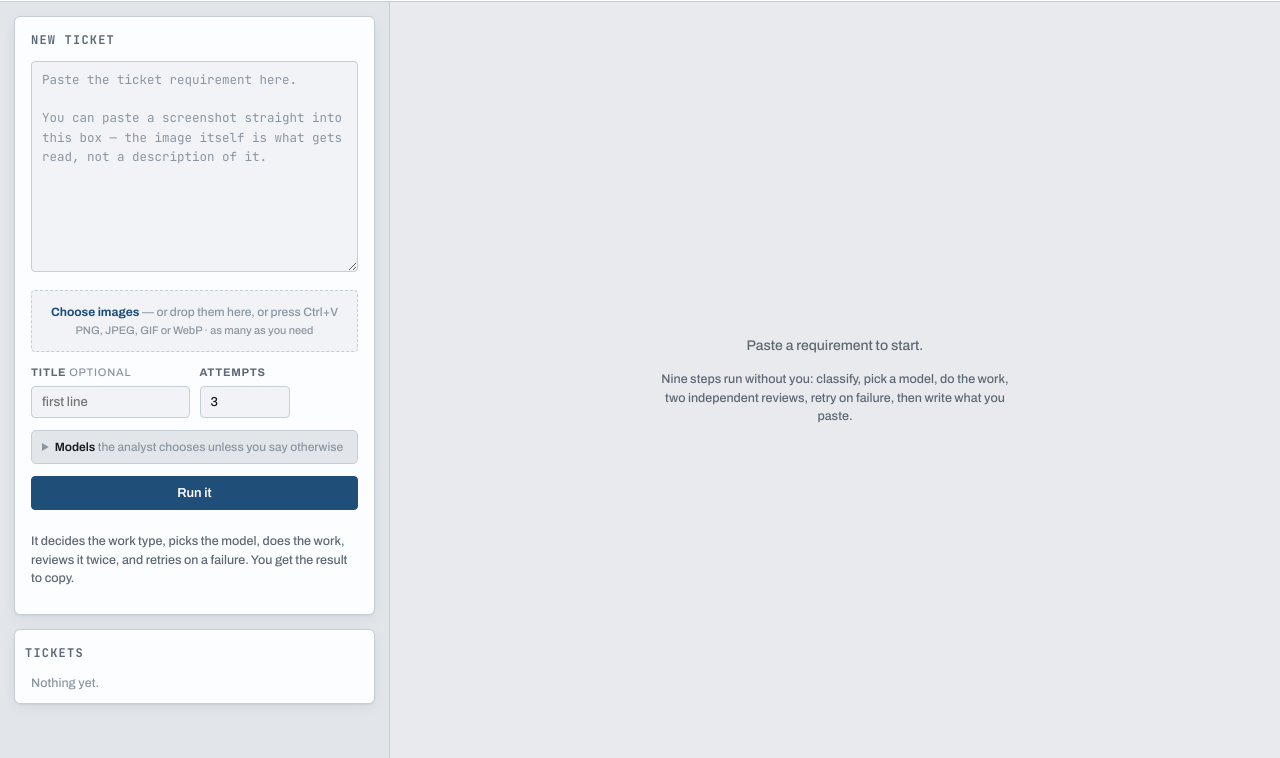
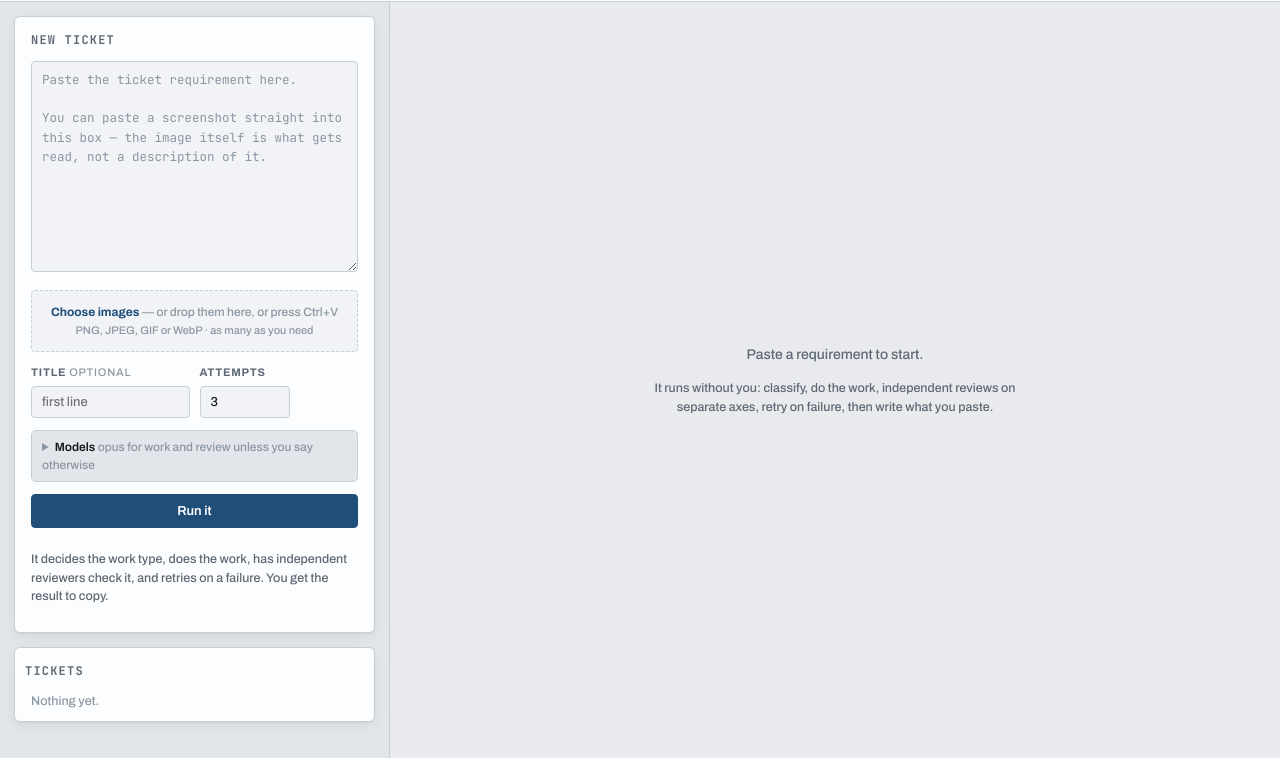
Before and after one commit to Midas20/agentteam, an Electron app: page app/public/index.html in a window 1280 px wide. Shown: the part 42-800 px from the top of the page. Drawn offline with Linux system fonts and the light colour scheme; no server answers.

Commit message:
docs(ui): drop references to the removed model analyst
The new-ticket form, the empty-state panel and a toast still described an
analyst that picks models, and "reviews it twice" - that stage is gone and
reviewers are now configurable. The app README now describes the opus
default, 2 to 4 reviewers on separate axes, and the Agent structure tab.

Co-Authored-By: Claude Opus 5 (1M context) <noreply@anthropic.com>

```diff
--- a/app/public/app.js
+++ b/app/public/app.js
@@ -165,8 +165,8 @@ function renderDetail() {
     // for something that cannot run yet.
     const needsAuth = !STATE.env?.credentials;
     main.innerHTML = `<div class="placeholder"><p>Paste a requirement to start.</p>
-      <p class="muted small">Nine steps run without you: classify, pick a model, do the work,
-      two independent reviews, retry on failure, then write what you paste.</p>
+      <p class="muted small">It runs without you: classify, do the work, independent reviews
+      on separate axes, retry on failure, then write what you paste.</p>
       ${needsAuth ? `<div class="signin-call">
         <h3>Sign in first</h3>
         <p class="muted small">Nothing can run until this app can reach Claude. Sign in with
@@ -599,7 +599,7 @@ wireRoster();
 connect();
 
 
-/** What the new-ticket form's five selects say, with 'auto' meaning "leave it to the analyst". */
+/** What the new-ticket form's five selects say, with 'auto' meaning "the stage's own default". */
 function formPins() {
   const out = {};
   for (const [stage] of PIN_STAGES) {
@@ -629,7 +629,7 @@ function wireTicketControls(node, t) {
         try {
           await api('/api/models', { method: 'POST', headers: { 'content-type': 'application/json' },
             body: JSON.stringify({ id: t.id, models: { [sel.dataset.stage]: sel.value } }) });
-          toast(sel.value === 'auto' ? 'Back to the analyst’s choice' : `Pinned to ${sel.value}`);
+          toast(sel.value === 'auto' ? 'Back to the default model' : `Pinned to ${sel.value}`);
         } catch (e) { toast(e.message); }
       };
     }
--- a/app/public/index.html
+++ b/app/public/index.html
@@ -49,7 +49,7 @@ You can paste a screenshot straight into this box — the image itself is what g
         </div>
 
         <details id="modelpins" class="pins">
-          <summary>Models <span class="opt">the analyst chooses unless you say otherwise</span></summary>
+          <summary>Models <span class="opt">opus for work and review unless you say otherwise</span></summary>
           <div class="pinrow"><label for="pin-classify">Classify</label><select id="pin-classify"></select></div>
           <div class="pinrow"><label for="pin-work">Do the work</label><select id="pin-work"></select></div>
           <div class="pinrow"><label for="pin-review">Review</label><select id="pin-review"></select></div>
@@ -60,8 +60,8 @@ You can paste a screenshot straight into this box — the image itself is what g
         </details>
 
         <button type="submit" id="create">Run it</button>
-        <p class="hint muted small">It decides the work type, picks the model, does the work,
-          reviews it twice, and retries on a failure. You get the result to copy.</p>
+        <p class="hint muted small">It decides the work type, does the work, has independent
+          reviewers check it, and retries on a failure. You get the result to copy.</p>
         <p id="formerr" class="err" hidden></p>
       </form>
     </section>
@@ -75,8 +75,8 @@ You can paste a screenshot straight into this box — the image itself is what g
   <main id="detail">
     <div class="placeholder">
       <p>Paste a requirement to start.</p>
-      <p class="muted small">Nine steps run without you: classify, pick a model, do the work,
-        two independent reviews, retry on failure, then write what you paste.</p>
+      <p class="muted small">It runs without you: classify, do the work, independent reviews
+        on separate axes, retry on failure, then write what you paste.</p>
     </div>
   </main>
 </div>
```
Also changed, not shown: app/README.md.
